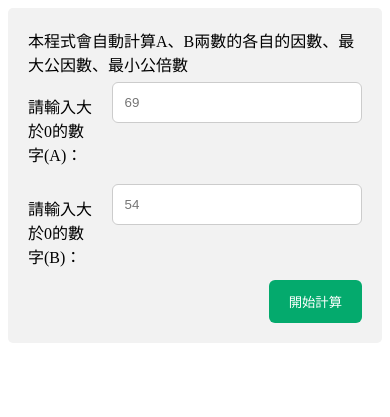
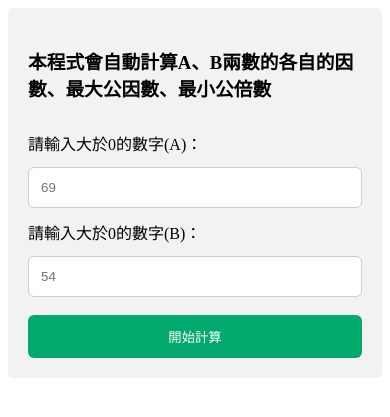
Before and after one commit to luckypig3400/PHP101_pratice_of_Advanced-Network-Programming, a PHP site: page /factors_prime_numbers_and_least_common_multiple.php in a window 390 px wide. Shown: the top 417 px of the page. Run offline with PHP 8.4, Linux system fonts and the light colour scheme.

Commit message:
add Responsive code for form layout

```diff
--- a/Week1/factors_prime_numbers_and_least_common_multiple.php
+++ b/Week1/factors_prime_numbers_and_least_common_multiple.php
@@ -13,7 +13,7 @@
     <div class="container">
         <form action="./factors_prime_numbers_and_least_common_multiple.php">
             <div class="row">
-                本程式會自動計算A、B兩數的各自的因數、最大公因數、最小公倍數
+                <h3>本程式會自動計算A、B兩數的各自的因數、最大公因數、最小公倍數</h3>
             </div>
             <div class="row">
                 <div class="col-25">
@@ -32,6 +32,7 @@
                 </div>
             </div>
             <div class="row">
+                <br>
                 <input type="submit" value="開始計算">
             </div>
         </form>
--- a/Week1/style.css
+++ b/Week1/style.css
@@ -70,3 +70,13 @@ input[type=submit] {
     display: table;
     clear: both;
 }
+
+/* Responsive layout - when the screen is less than 600px wide,
+make the two columns stack on top of each other instead of next to each other */
+
+@media screen and (max-width:600px) {
+    .col-25, .col-75, input[type=submit] {
+        width: 100%;
+        margin-top: 0;
+    }
+}
```
